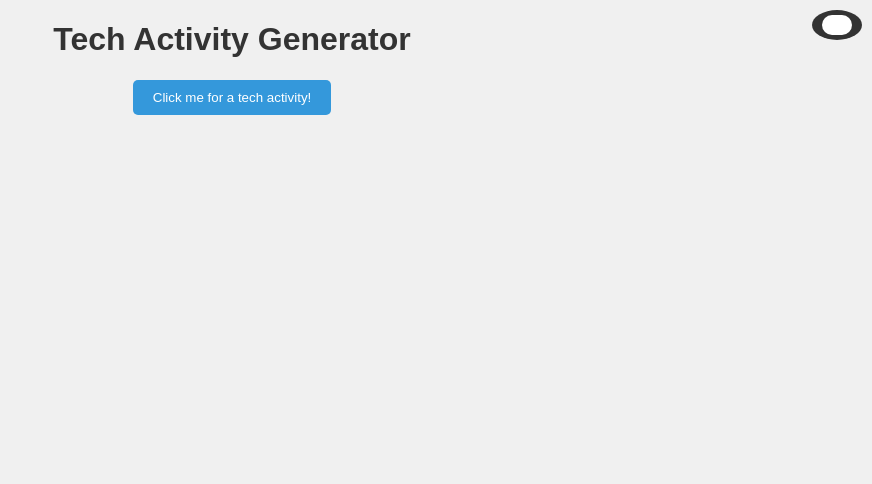
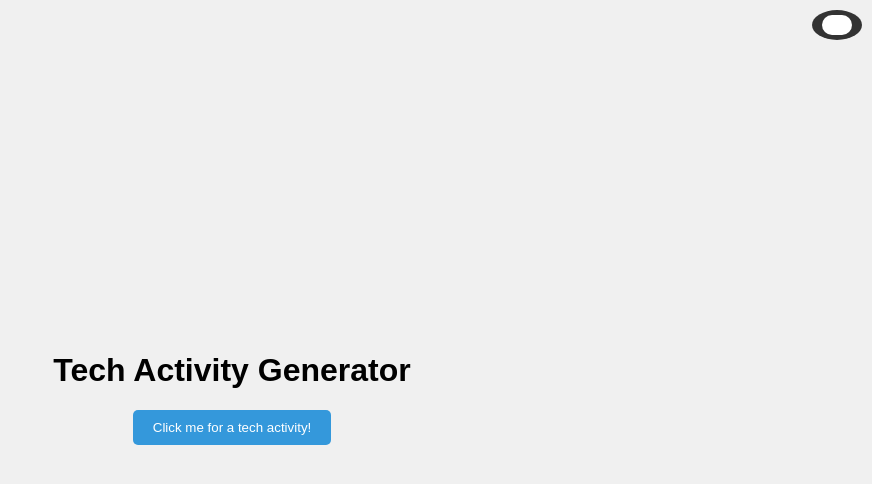
Before and after one commit to Hussien-Talha/Thing-to-do-chooser, a plain HTML site: page index.html in a window 1280 px wide. Shown: the whole page, without its empty margins (408-1280 px from the left). Drawn offline with Linux system fonts and the light colour scheme.

Commit message:
saving...

```diff
--- a/index.html
+++ b/index.html
@@ -6,15 +6,21 @@
   <title>Random Tech Activity</title>
   <style>
     body {
-      text-align: center;
+      text-align: center; /* Center the text horizontally */
       font-family: Arial, sans-serif;
       background-color: #f0f0f0;
       transition: background-color 0.5s;
-      color: #333;
     }
     body.dark-mode {
       background-color: #333;
       color: #fff;
+    }
+    #container {
+      display: flex;
+      flex-direction: column;
+      align-items: center; /* Center the content horizontally */
+      justify-content: center; /* Center the content vertically */
+      height: 100vh; /* Set the container to the full viewport height */
     }
     #activity {
       font-size: 24px;
@@ -59,12 +65,14 @@
   </style>
 </head>
 <body>
+  <div id="container">
     <h1 id="generatorTitle">Tech Activity Generator</h1>
     <button id="generateButton">Click me for a tech activity!</button>
     <div id="activity"></div>
     <button id="modeSwitch">
       <div class="toggle"></div>
     </button>
+  </div>
 
   <script src="script.js"></script>
 </body>
```
Also changed, not shown: test.html (+10 -2 lines). Lines whose indentation alone changed are shown as unchanged.
